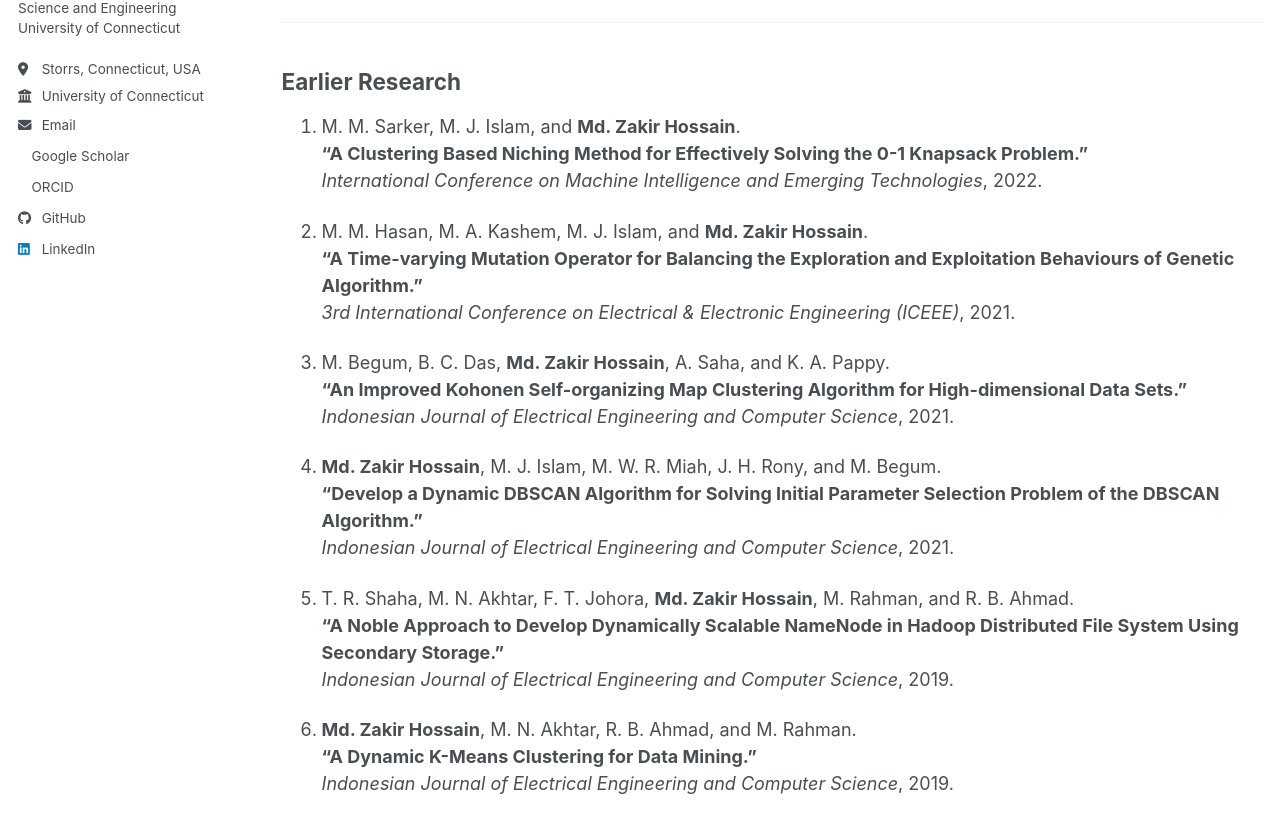
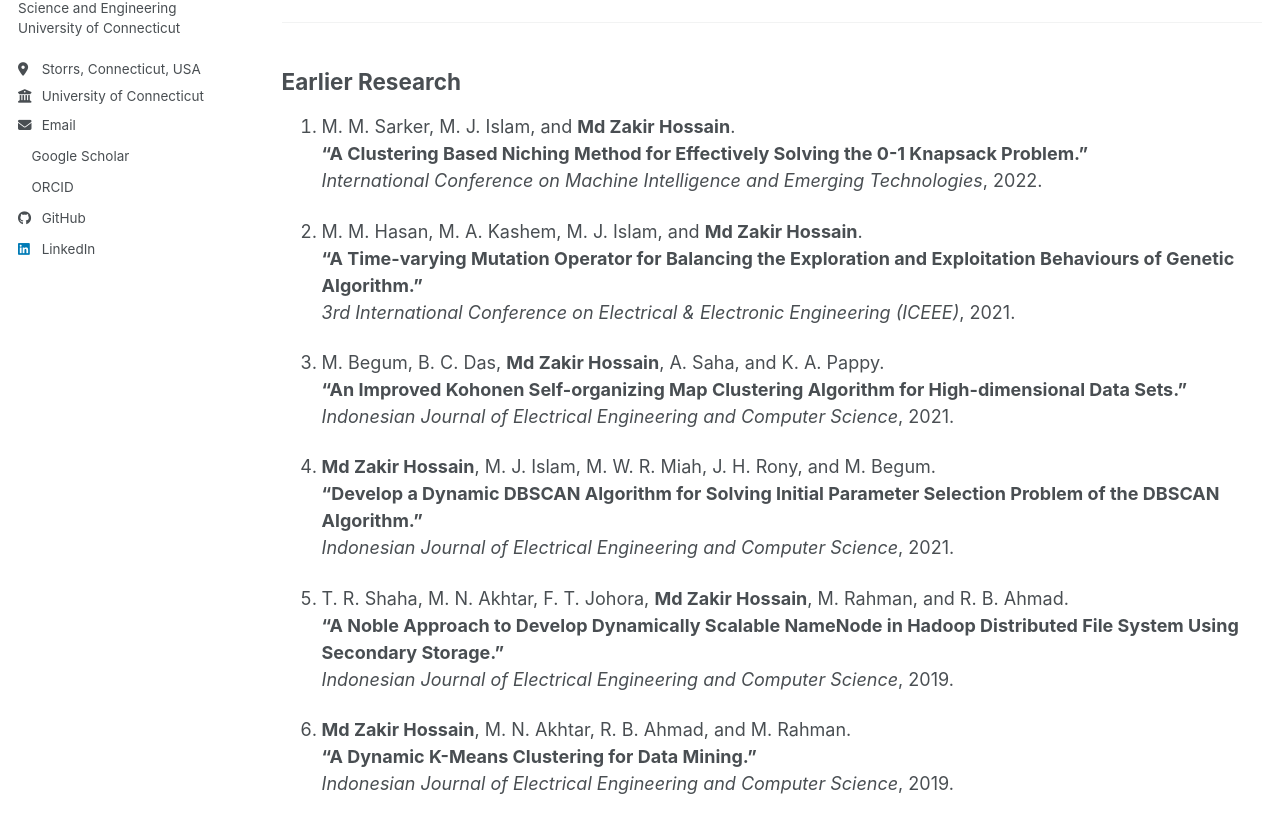
Before and after one commit to zakir-uconn/zakir-uconn.github.io, a Jekyll site: the page built from _pages/publications.md, in a window 1280 px wide and 1400 px high, scrolled down 1340 px. Shown: the part 378-1206 px from the top of the window. Built offline with Jekyll 4.4.1, drawn with Linux system fonts in a browser that asks for light colours; a style sheet for code colours, icons or effects is not loaded.

```diff
--- a/_pages/publications.md
+++ b/_pages/publications.md
@@ -66,26 +66,26 @@ My publications span **Machine Learning for Healthcare**, **Satellite-Based QKD*
 
 ## Earlier Research
 
-1. M. M. Sarker, M. J. Islam, and **Md. Zakir Hossain**.
+1. M. M. Sarker, M. J. Islam, and **Md Zakir Hossain**.
    **"A Clustering Based Niching Method for Effectively Solving the 0-1 Knapsack Problem."**
    *International Conference on Machine Intelligence and Emerging Technologies*, 2022.
 
-2. M. M. Hasan, M. A. Kashem, M. J. Islam, and **Md. Zakir Hossain**.
+2. M. M. Hasan, M. A. Kashem, M. J. Islam, and **Md Zakir Hossain**.
    **"A Time-varying Mutation Operator for Balancing the Exploration and Exploitation Behaviours of Genetic Algorithm."**
    *3rd International Conference on Electrical & Electronic Engineering (ICEEE)*, 2021.
 
-3. M. Begum, B. C. Das, **Md. Zakir Hossain**, A. Saha, and K. A. Pappy.
+3. M. Begum, B. C. Das, **Md Zakir Hossain**, A. Saha, and K. A. Pappy.
    **"An Improved Kohonen Self-organizing Map Clustering Algorithm for High-dimensional Data Sets."**
    *Indonesian Journal of Electrical Engineering and Computer Science*, 2021.
 
-4. **Md. Zakir Hossain**, M. J. Islam, M. W. R. Miah, J. H. Rony, and M. Begum.
+4. **Md Zakir Hossain**, M. J. Islam, M. W. R. Miah, J. H. Rony, and M. Begum.
    **"Develop a Dynamic DBSCAN Algorithm for Solving Initial Parameter Selection Problem of the DBSCAN Algorithm."**
    *Indonesian Journal of Electrical Engineering and Computer Science*, 2021.
 
-5. T. R. Shaha, M. N. Akhtar, F. T. Johora, **Md. Zakir Hossain**, M. Rahman, and R. B. Ahmad.
+5. T. R. Shaha, M. N. Akhtar, F. T. Johora, **Md Zakir Hossain**, M. Rahman, and R. B. Ahmad.
    **"A Noble Approach to Develop Dynamically Scalable NameNode in Hadoop Distributed File System Using Secondary Storage."**
    *Indonesian Journal of Electrical Engineering and Computer Science*, 2019.
 
-6. **Md. Zakir Hossain**, M. N. Akhtar, R. B. Ahmad, and M. Rahman.
+6. **Md Zakir Hossain**, M. N. Akhtar, R. B. Ahmad, and M. Rahman.
    **"A Dynamic K-Means Clustering for Data Mining."**
    *Indonesian Journal of Electrical Engineering and Computer Science*, 2019.
```
